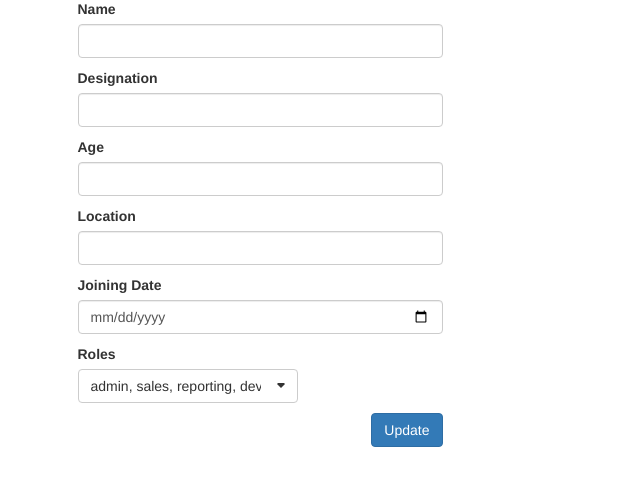
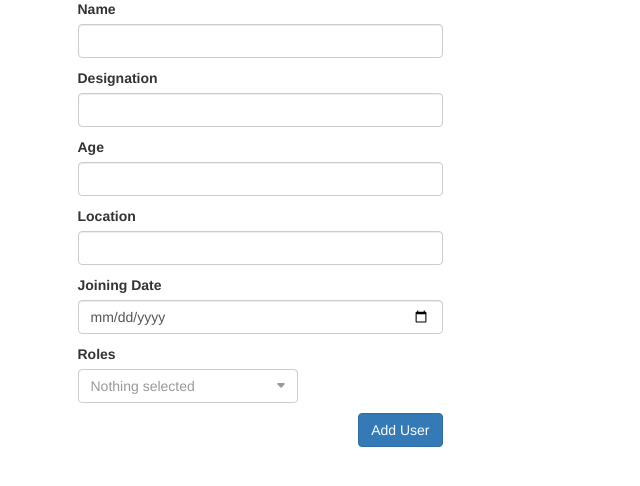
Before and after one commit to pamirsawar/JSONCRUD-test, a PHP site: page /create.php?id=1 in a window 1280 px wide. Shown: the part 81-567 px from the top of the page, without its empty margins (0-640 px from the left). Run offline with PHP 8.4, Linux system fonts and the light colour scheme; some libraries are stand-ins or nearby versions.

Commit message:
changed create form

```diff
--- a/create.php
+++ b/create.php
@@ -72,19 +72,19 @@ include_once "./inc/header.php";
                     <label for="Roles" class="form-label">Roles</label> <br>
                     <select class="selectpicker" name="roles" multiple id="edit-roles">
 
-                        <option value="admin" <?php if (strpos($rolestring, 'admin') !== false) echo "selected" ?>> admin </option>
+                        <option value="admin" > admin </option>
 
-                        <option value="sales" <?php if (strpos($rolestring, 'sales') !== false) echo "selected" ?>> sales </option>
+                        <option value="sales" > sales </option>
 
-                        <option value="reporting" <?php if (strpos($rolestring, 'reporting') !== false) echo "selected" ?>> reporting</option>
+                        <option value="reporting"> reporting</option>
 
-                        <option value="development" <?php if (strpos($rolestring, 'development') !== false) echo "selected" ?>> development</option>
+                        <option value="development" > development</option>
 
                     </select>
                 </div>
 
                 <input type="hidden" name="roles" id="roles">
-                <input type="submit" name="create" class="btn btn-primary btn-md pull-right" value="Update">
+                <input type="submit" name="create" class="btn btn-primary btn-md pull-right" value="Add User">
 
             </form>
         </div>
```
